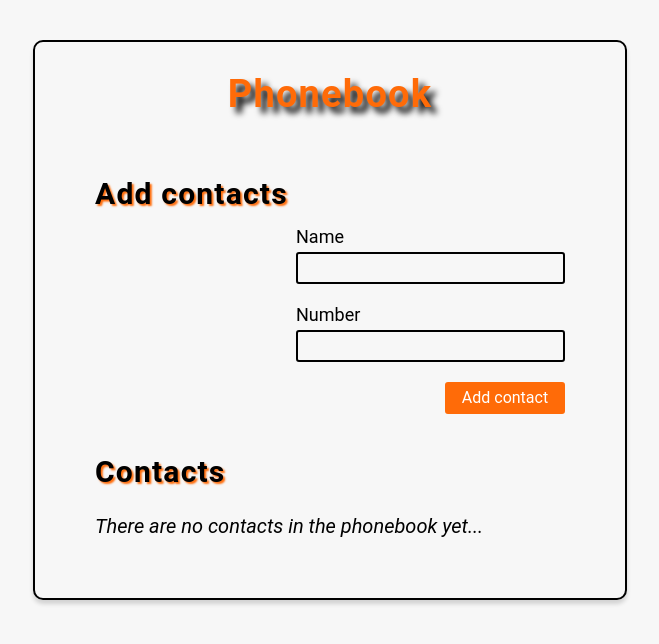
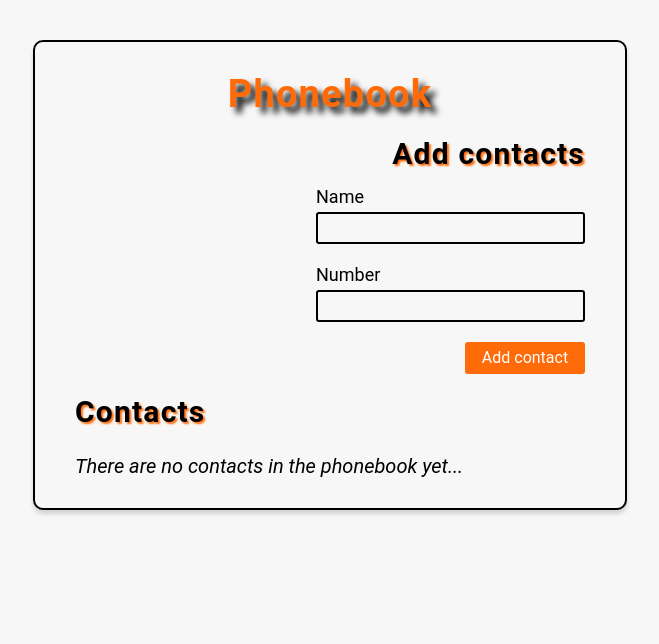
Before and after one commit to Firsache/goit-react-hw-03-phonebook, a React (Create React App) app: page / in a window 1280 px wide. Shown: the top 644 px of the page, without its empty margins (310-969 px from the left). Built offline with nearby package versions, Linux system fonts and the light colour scheme.

Commit message:
Update Section.styled.js

```diff
--- a/src/components/Section/Section.styled.js
+++ b/src/components/Section/Section.styled.js
@@ -1,11 +1,11 @@
 import styled from 'styled-components';
 
 export const Wrapper = styled.section`
-  padding: 40px 40px 30px 40px;
-  padding-bottom: 30px;
+  padding: 20px;
+  padding-top: 0;
 
   &:last-of-type {
-    padding-top: 10px;
+    padding-bottom: 0px;
   }
 `;
 
@@ -15,5 +15,5 @@ export const Title = styled.h2`
   font-size: 30px;
   letter-spacing: 1.2px;
   text-shadow: 2px 2px 2px #ff6b08;
-  /* text-align: end; */
+  text-align: ${({ titlePosition }) => titlePosition};
 `;
```
